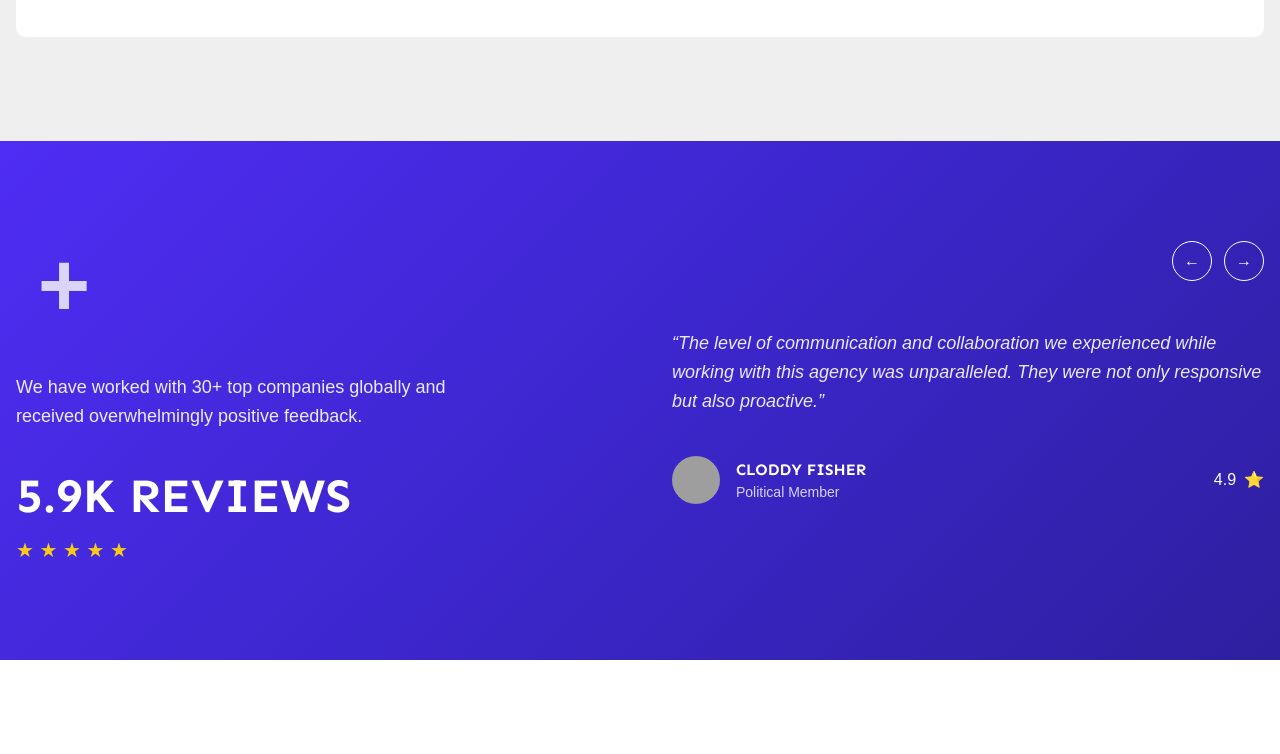
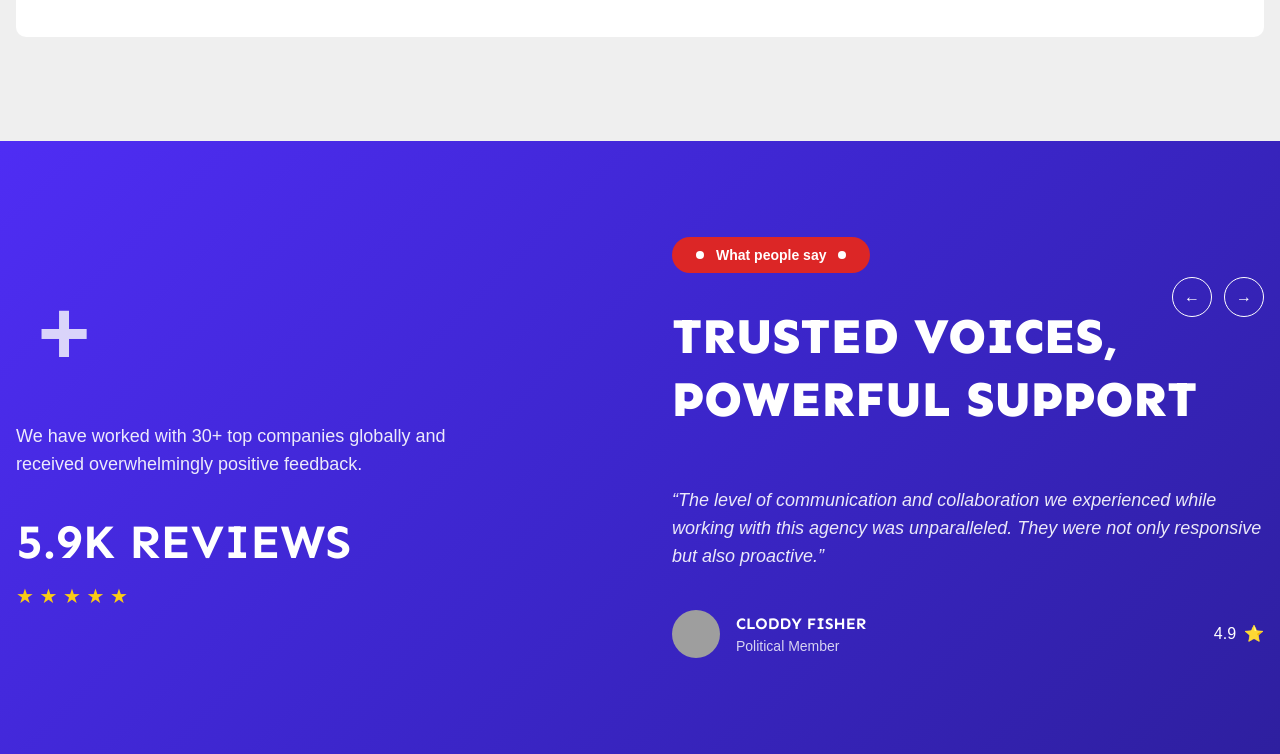
Before and after one commit to 1997Maruf/Ramaden-project-Politicly, a website: page src/index.html in a window 1280 px wide. Shown: the part 8045-8799 px from the top of the page. Before the commit the page ends 8705 px from the top, so only its background shows below. Drawn offline with nearby package versions, Linux system fonts and the light colour scheme; grey boxes are pictures that could not be loaded; a web font is replaced by a local one.

Commit message:
add Powerful Support section

```diff
--- a/src/index.html
+++ b/src/index.html
@@ -1753,7 +1753,7 @@
     </section>
     <!-- Powerful Support -->
     <section
-      class="py-24 text-white"
+      class="py-14 md:py-20 lg:py-24 text-white"
       style="
         background: linear-gradient(
           135deg,
@@ -1763,46 +1763,82 @@
         );
       "
     >
-      <div class="max-w-[1370px] mx-auto px-4">
-        <div class="grid lg:grid-cols-2 gap-16 items-center">
+      <div class="max-w-[1370px] mx-auto px-4 sm:px-6 lg:px-4">
+        <div
+          class="grid grid-cols-1 lg:grid-cols-2 gap-10 md:gap-14 lg:gap-16 items-center"
+        >
           <!-- LEFT SIDE -->
-          <div>
+          <div class="text-center lg:text-left">
             <!-- Plus Icon -->
             <div
-              class="w-24 h-24 flex items-center justify-center text-[90px] font-bold opacity-80"
+              class="w-16 h-16 md:w-20 md:h-20 lg:w-24 lg:h-24 flex items-center justify-center text-[60px] md:text-[70px] lg:text-[90px] font-bold opacity-80 mx-auto lg:mx-0"
             >
               +
             </div>
 
-            <p class="mt-10 text-lg leading-relaxed opacity-90 max-w-md">
+            <p
+              class="mt-6 md:mt-8 lg:mt-10 text-base md:text-lg leading-relaxed opacity-90 max-w-md mx-auto lg:mx-0"
+            >
               We have worked with 30+ top companies globally and received
               overwhelmingly positive feedback.
             </p>
 
-            <h2 class="text-5xl font-bold mt-10">5.9K REVIEWS</h2>
+            <h2
+              class="text-3xl sm:text-4xl lg:text-5xl font-bold mt-6 md:mt-8 lg:mt-10"
+            >
+              5.9K REVIEWS
+            </h2>
 
             <!-- Star -->
-            <div class="flex gap-2 mt-4 text-yellow-400 text-xl">★ ★ ★ ★ ★</div>
+            <div
+              class="flex justify-center lg:justify-start gap-2 mt-4 text-yellow-400 text-lg md:text-xl"
+            >
+              ★ ★ ★ ★ ★
+            </div>
           </div>
 
           <!-- RIGHT SIDE -->
           <div class="relative">
+            <!-- Badge + Heading -->
+            <div>
+              <div
+                class="inline-flex items-center gap-3 bg-red-600 text-white px-5 md:px-6 py-2 rounded-full text-xs md:text-sm font-semibold mb-6 lg:mb-8"
+              >
+                <span class="w-2 h-2 bg-white rounded-full"></span>
+
+                What people say
+
+                <span class="w-2 h-2 bg-white rounded-full"></span>
+              </div>
+
+              <!-- Heading -->
+              <h2
+                class="text-[26px] sm:text-[36px] lg:text-[50px] font-extrabold leading-tight uppercase mb-6 max-w-full lg:max-w-[600px]"
+              >
+                Trusted Voices, Powerful Support
+              </h2>
+            </div>
+
             <!-- Slider -->
             <div class="testimonial-slider">
-              <!-- Slide 1 -->
+              <!-- Slide -->
               <div>
-                <p class="mt-8 text-lg italic opacity-90 leading-relaxed">
+                <p
+                  class="mt-6 md:mt-8 text-base md:text-lg italic opacity-90 leading-relaxed"
+                >
                   “The level of communication and collaboration we experienced
                   while working with this agency was unparalleled. They were not
                   only responsive but also proactive.”
                 </p>
 
                 <!-- Profile -->
-                <div class="flex justify-between items-center mt-10">
+                <div
+                  class="flex flex-col sm:flex-row sm:justify-between sm:items-center gap-6 mt-8 md:mt-10"
+                >
                   <div class="flex items-center gap-4">
                     <img
                       src="https://i.pravatar.cc/60"
-                      class="w-12 h-12 rounded-full"
+                      class="w-12 h-12 rounded-full object-cover"
                     />
 
                     <div>
@@ -1813,20 +1849,56 @@
                   </div>
 
                   <div class="flex items-center gap-2 text-yellow-400">
-                    <span class="text-white"> 4.9 </span>
+                    <span class="text-white">4.9</span>
                     ⭐
                   </div>
                 </div>
               </div>
+
+              <!-- Slide 2 -->
+              <div>
+                <p
+                  class="mt-6 md:mt-8 text-base md:text-lg italic opacity-90 leading-relaxed"
+                >
+                  “The level of communication and collaboration we experienced
+                  while working with this agency was unparalleled.”
+                </p>
+
+                <div
+                  class="flex flex-col sm:flex-row sm:justify-between sm:items-center gap-6 mt-8 md:mt-10"
+                >
+                  <div class="flex items-center gap-4">
+                    <img
+                      src="../src/img/event-img.png"
+                      class="w-12 h-12 rounded-full object-cover"
+                    />
+
+                    <div>
+                      <h4 class="font-bold">CLODDY FISHER</h4>
+
+                      <p class="text-sm opacity-80">Political Member</p>
+                    </div>
+                  </div>
+
+                  <div class="flex items-center gap-2 text-yellow-400">
+                    <span class="text-white">4.9</span>
+                    ⭐
+                  </div>
+                </div>
+              </div>
             </div>
 
             <!-- Arrows -->
-            <div class="absolute right-0 -top-14 flex gap-3">
-              <button class="prev border border-white w-10 h-10 rounded-full">
+            <div class="absolute right-0 top-0 md:top-6 lg:top-10 flex gap-3">
+              <button
+                class="prev flex items-center justify-center border border-white w-9 h-9 md:w-10 md:h-10 rounded-full"
+              >
                 ←
               </button>
 
-              <button class="next border border-white w-10 h-10 rounded-full">
+              <button
+                class="next flex items-center justify-center border border-white w-9 h-9 md:w-10 md:h-10 rounded-full"
+              >
                 →
               </button>
             </div>
```
Also changed, not shown: src/output.css.
